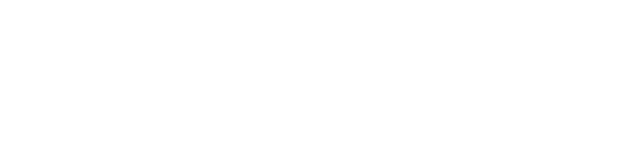
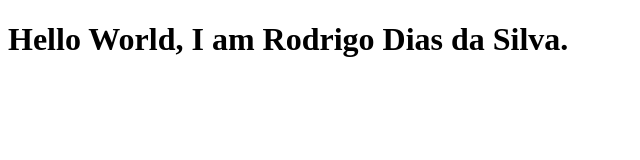
Before and after one commit to RMDiasSilva/RMDiasSilva.github.io, a plain HTML site: page index.html in a window 1280 px wide. Shown: the whole page, without its empty margins (0-640 px from the left). Drawn offline with Linux system fonts and the light colour scheme.

Commit message:
Update index.html

```diff
--- a/index.html
+++ b/index.html
@@ -6,5 +6,7 @@
     <meta name="viewport" content="width=device-width, initial-scale=1.0" />
     <title>Rodrigo Dias da Silva</title>
   </head>
-  <body></body>
+  <body>
+    <h1>Hello World, I am Rodrigo Dias da Silva.</h1>
+  </body>
 </html>
```
